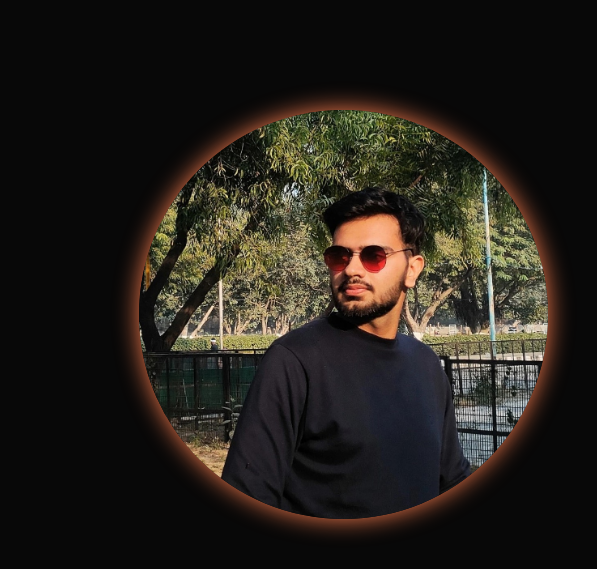
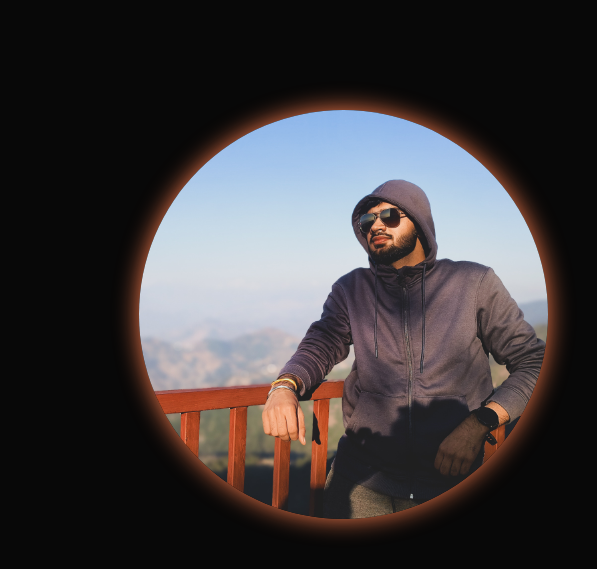
Before and after one commit to Dee5203/My_portfolio, a plain HTML site: page index.html in a window 1280 px wide. Shown: the part 111-680 px from the top of the page, 578-1175 px from the left. Drawn offline with nearby package versions, Linux system fonts and the light colour scheme.

Commit message:
new photo

```diff
--- a/index.html
+++ b/index.html
@@ -44,7 +44,7 @@
     </div>
 
     <div class="home-img">
-        <img src="Img.jpg" alt="hoo">
+        <img src="IMG!.jpg" alt="hoo">
     </div>
    </section>
 
```
Also changed, not shown: IMG!.jpg (added), Img.jpg (deleted).
